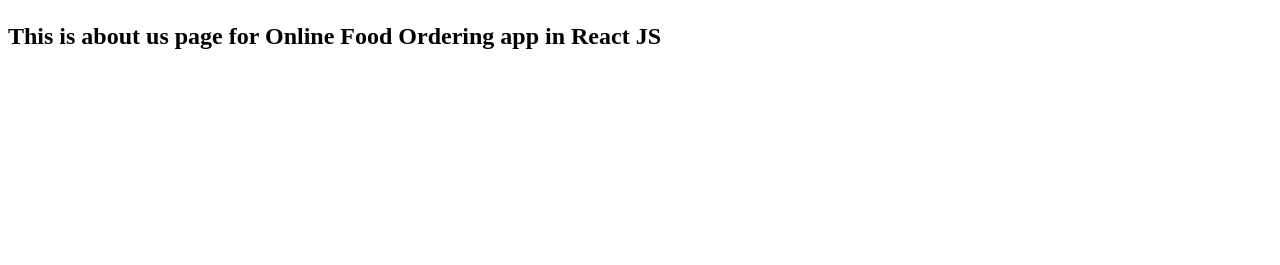
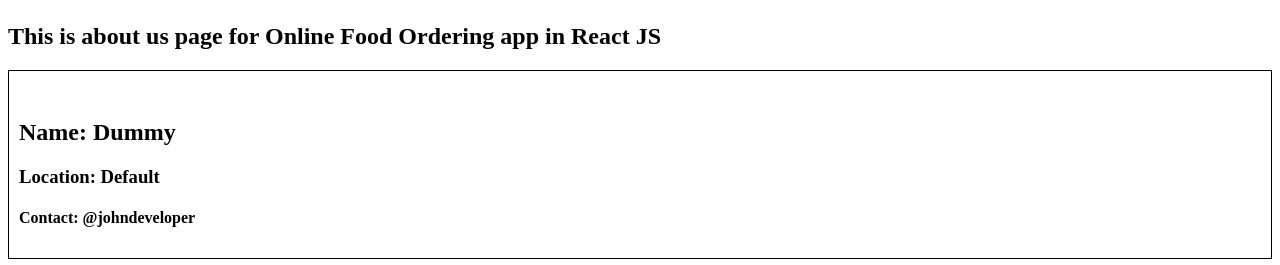
Before and after one commit to programmer-blog/react-js-online-ordering-app, a React (Vite) app: page /about in a window 1280 px wide. Shown: the part 221-486 px from the top of the page. Built offline with nearby package versions, Linux system fonts and the light colour scheme; no server answers.

Commit message:
Add class components for about us

```diff
--- a/index.css
+++ b/index.css
@@ -71,3 +71,8 @@
 .filter {
     display: flex;
 }
+
+.user-card {
+    padding: 10px;
+    border: 1px solid black;
+}
--- a/src/components/About.js
+++ b/src/components/About.js
@@ -1,10 +1,23 @@
-const About = () => {
+import User from "./User";
+import UserClass from "./UserClass";
+import { Component } from "react";
+
+class About extends Component {
+
+    constructor(props) {
+        super(props);
+    }
+
+    render() {
         return (
             <div>
                 <h1>About Us</h1>
                 <h2>This is about us page for Online Food Ordering app in React JS</h2>
+                <UserClass name={"John Doe - (class based component)"}
+                    location={"Test Location"} />
             </div>
         )
     }
+}
 
 export default About;
--- /dev/null
+++ b/src/components/User.js
@@ -0,0 +1,17 @@
+import React, { useState } from 'react'
+
+const User = ({ name }) => {
+    const [count] = useState(0);
+    const [count2] = useState(1);
+    return (
+        <div className='user-card'>
+            <h1>Count: {count}</h1>
+            <h1>Count2: {count2}</h1>
+            <h2>Name: {name}</h2>
+            <h3>Location: Test Location</h3>
+            <h4>Contact: @johndeveloper</h4>
+        </div>
+    )
+}
+
+export default User
--- /dev/null
+++ b/src/components/UserClass.js
@@ -0,0 +1,39 @@
+import React from "react";
+
+class UserClass extends React.Component {
+
+    constructor(props) {
+        super(props);
+
+        this.state = {
+            userInfo: {
+                name: "Dummy",
+                location: "Default",
+                avatar_url: ""
+            }
+        }
+    }
+
+    async componentDidMount() {
+        const data = await fetch("https://api.github.com/users/programmer-blog")
+        const json = await data.json();
+
+        this.setState({
+            userInfo: json
+        })
+    }
+
+    render() {
+        const { name, location, avatar_url } = this.state.userInfo;
+        return (
+            <div className='user-card'>
+                <img src={avatar_url} />
+                <h2>Name: {name}</h2>
+                <h3>Location: {location}</h3>
+                <h4>Contact: @johndeveloper</h4>
+            </div>
+        );
+    }
+}
+
+export default UserClass;
```
Also changed, not shown: 1 other file (tests, documents, lock files or other folders). Lines whose indentation alone changed are shown as unchanged.
